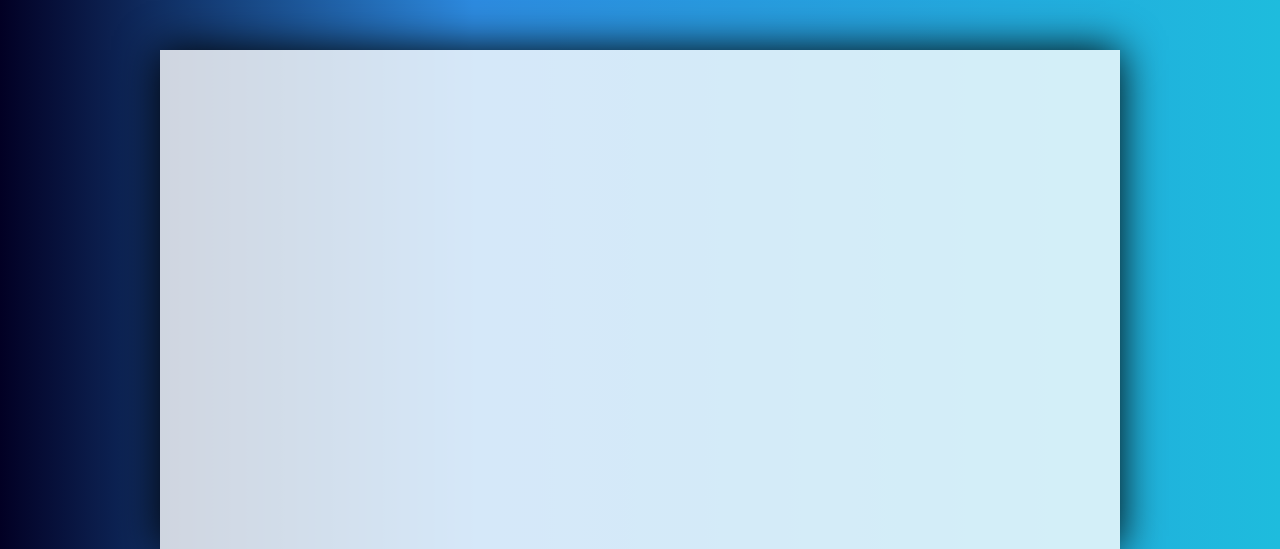
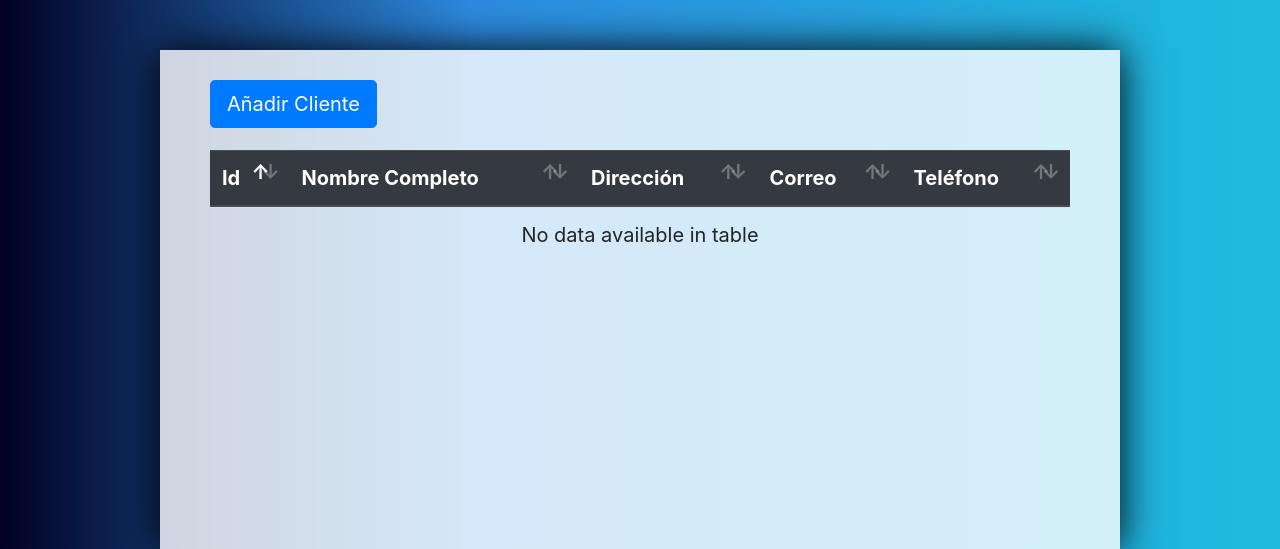
Before and after one commit to AdrianRS22/ProyectoLenguajes, a PHP site: page /cliente.php in a window 1280 px wide. Shown: the part 62-611 px from the top of the page. Run offline with PHP 8.4, Linux system fonts and the light colour scheme.

Commit message:
Añadiendo DataTables

```diff
--- /dev/null
+++ b/assets/js/pages/clientes.js
@@ -0,0 +1,10 @@
+$(document).ready(function () {
+
+    $("#tablaClientes").DataTable({
+        searching: false,
+        bInfo: false,
+        paging: false,
+        orden: []
+    });
+
+});
--- a/cliente.php
+++ b/cliente.php
@@ -4,10 +4,25 @@
 ?>
 
 <div class="container" id="contenido">
+    <a href="#" class="btn btn-lg btn-primary mb-3">Añadir Cliente</a>
+
+    <table id="tablaClientes" class="table" style="width:100%">
+        <thead class="thead-dark">
+            <tr>
+                <th>Id</th>
+                <th>Nombre Completo</th>
+                <th>Dirección</th>
+                <th>Correo</th>
+                <th>Teléfono</th>
+            </tr>
+        </thead>
+    </table>
+</div>
 
 
-</div>
+
 <?php require_once 'includes/footer.php' ?>
+<script src="assets/js/pages/clientes.js"></script>
 </body>
 
 </html>
```
